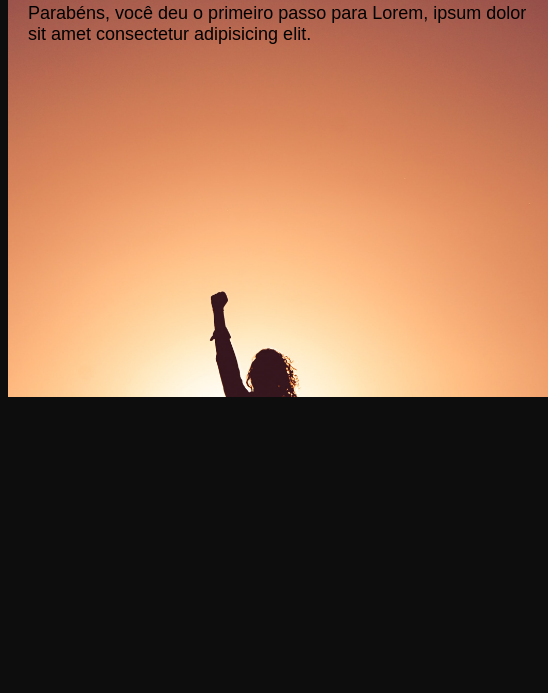
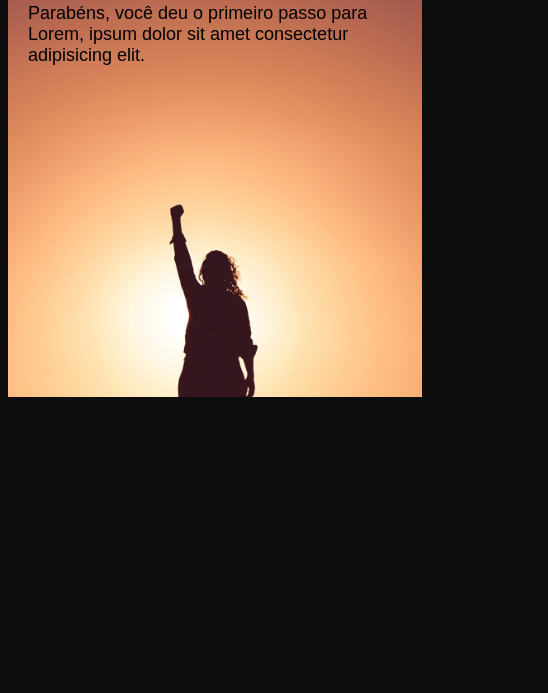
Before and after one commit to Lightburnt1/Portfolio, a plain HTML site: page mastermind/congratulations.html in a window 390 px wide. Shown: the part 151-844 px from the top of the page, 548 px wide, since content can reach past the window. Drawn offline with Linux system fonts and the light colour scheme.

Commit message:
Update congratulations.html

```diff
--- a/mastermind/congratulations.html
+++ b/mastermind/congratulations.html
@@ -17,6 +17,14 @@
         overflow: auto;
     }
 
+    @media screen and (max-width: 503px){
+        .container {
+            margin: auto;
+            width: 100%;
+        }
+    }
+
+
 </Style>
 <body>
     <div class="container">
```
